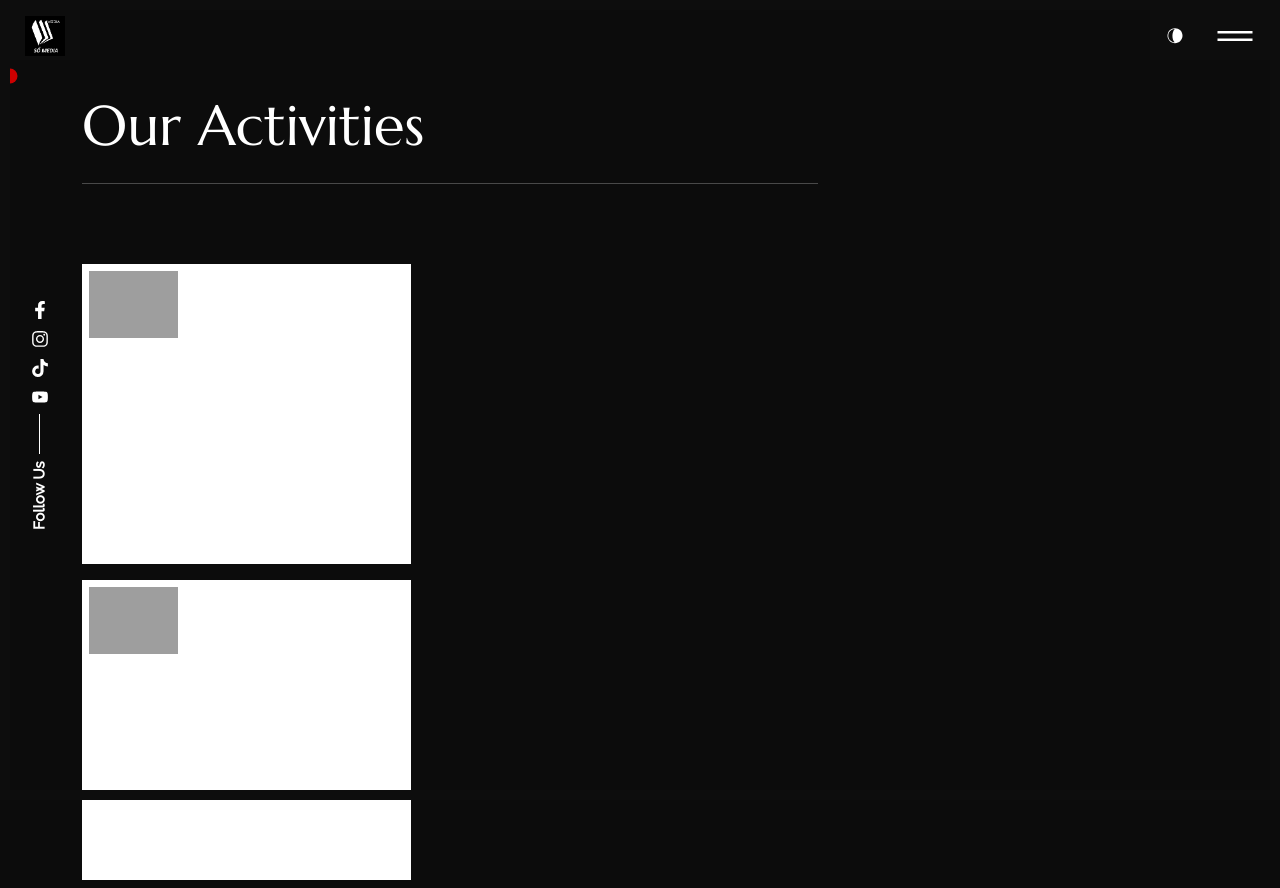
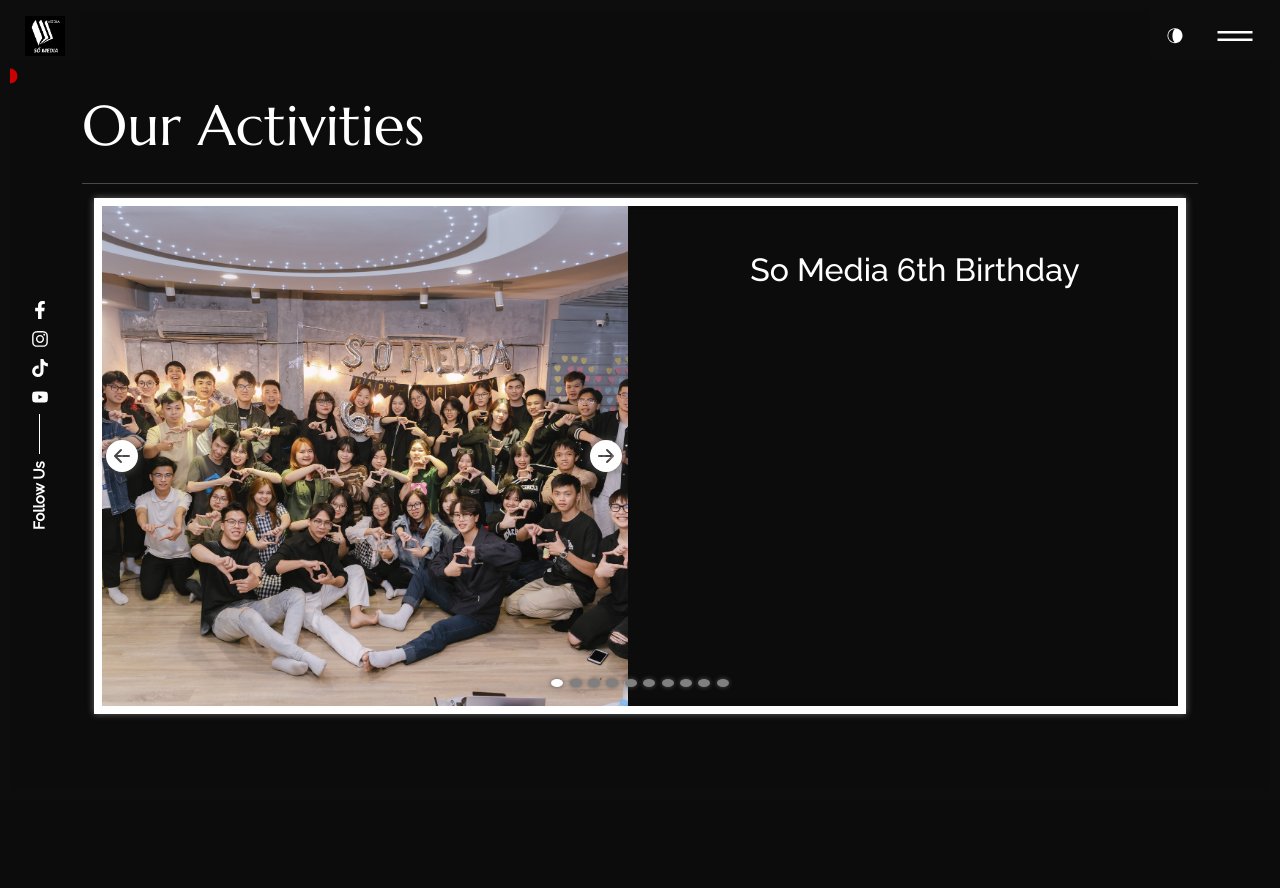
Before and after one commit to Duy-Thong/SoMedia-Website, a React (Create React App) app: page /activities in a window 1280 px wide. After the commit the page ends 800 px from the top, so only its background shows below. Built offline with nearby package versions, Linux system fonts and the light colour scheme; grey boxes are pictures that could not be loaded.

Commit message:
Update activities page with new content and carousel

```diff
--- a/src/pages/activities/index.js
+++ b/src/pages/activities/index.js
@@ -2,46 +2,35 @@ import React from "react";
 import "./style.css";
 import { Helmet, HelmetProvider } from "react-helmet-async";
 import { Container, Row, Col } from "react-bootstrap";
-import { activities, meta } from "../../content_option";
-
+import {
+  dataabout,
+  meta,
+  worktimeline,
+  skills,
+  services,
+  slides,
+} from "../../content_option";
+import { Carousel } from "../../components/imageslide/index";
 export const Activities = () => {
   return (
     <HelmetProvider>
       <Container className="About-header">
         <Helmet>
           <meta charSet="utf-8" />
-          <title>Activities | {meta.title}</title>
+          <title> Activities | {meta.title}</title>
           <meta name="description" content={meta.description} />
         </Helmet>
         <Row className="mb-5 mt-3 pt-md-3">
-          <Col lg="8">
-            <h1 className="display-4 mb-4 text-right" >Our Activities</h1>
-            <hr className="t_border my-4 ml-0 text-right" />
+          <Col lg="12">
+            <h1 className="display-4 mb-4 " style={{ textAlign: "left" }}>Our Activities</h1>
+            <hr className="t_border my-4 ml-0 text-left" />
           </Col>
         </Row>
-        <div className="mb-5 po_items_ho active">
-          {activities.map((data, i) => {
-            return (
-              <div key={i} className="po_item">
-                <Row className="d-flex justify-content-between align-items-center">
-                  <Col lg="4"className="image-col">
-                    <img src={data.img} alt="" />
-                  </Col>
-                  <Col>
-                    <p style={{color:"white"}}>{data.description}</p>
-                  </Col>
-                  <Col lg="8" className="text-col">
-                    <div className="content">
-                      <p>{data.description}</p>
-                      <p>{ data.detail}</p>
-                      <a href={data.link}>Take a look</a>
-                    </div>
-                  </Col>
-                </Row>
-              </div>
-            );
-          })}
-        </div>
+        <Row >
+          <Col lg="12" xl="12">
+            <Carousel data={slides} />
+          </Col>
+        </Row>
       </Container>
     </HelmetProvider>
   );
```
